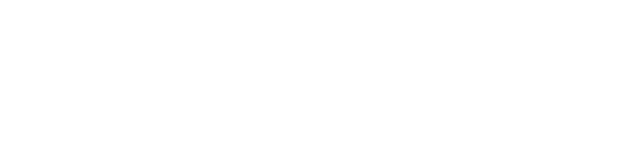
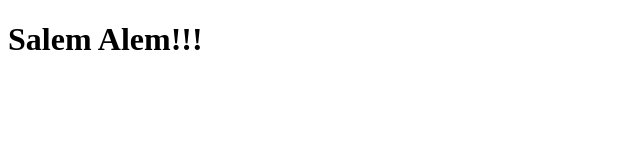
Before and after one commit to assylkhan15/birinshi, a plain HTML site: page index.html in a window 1280 px wide. Shown: the whole page, without its empty margins (0-640 px from the left). Drawn offline with Linux system fonts and the light colour scheme.

Commit message:
h1 kostym

```diff
--- a/index.html
+++ b/index.html
@@ -7,6 +7,6 @@
     <title>Document</title>
 </head>
 <body>
-
+    <h1>Salem Alem!!!</h1>
 </body>
 </html>
```
